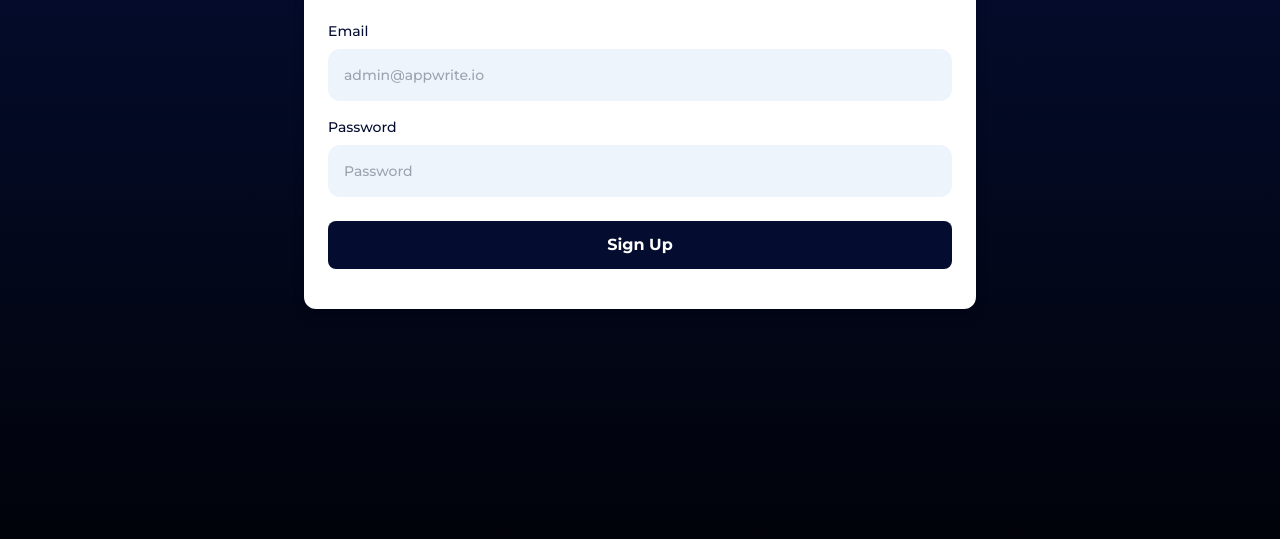
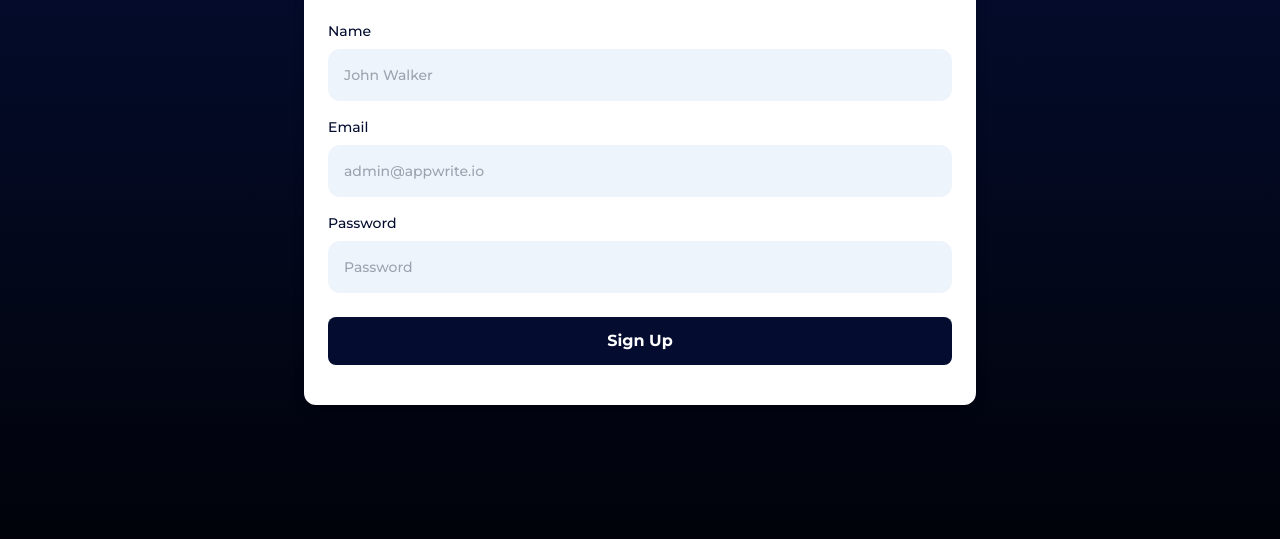
Before and after one commit to TringuG/auth-modal, a plain HTML site: page signup.html in a window 1280 px wide. Shown: the part 99-638 px from the top of the page. Drawn offline with nearby package versions, Linux system fonts and the light colour scheme.

Commit message:
updated some padding...

```diff
--- a/signup.html
+++ b/signup.html
@@ -46,9 +46,14 @@
         <h1 class="text-brand-900 mb-4 text-2xl font-bold">Sign Up</h1>
 
         <form class="mt-6">
-            <div>
+          <div>
+            <label class="text-brand-900 mb-2 block text-sm font-medium">Name</label>
+            <input type="text"
+            placeholder="John Walker" class="bg-brand-100 ring-brand-800 block rounded-xl text-sm text-gray-900 focus:outline-none focus:ring-1 p-4 w-full">
+        </div>
+            <div class="mt-4">
                 <label class="text-brand-900 mb-2 block text-sm font-medium">Email</label>
-                <input type="text"
+                <input type="email"
                 placeholder="admin@appwrite.io" class="bg-brand-100 ring-brand-800 block rounded-xl text-sm text-gray-900 focus:outline-none focus:ring-1 p-4 w-full">
             </div>
 
```
Also changed, not shown: singin.html (+1 -1 lines).
